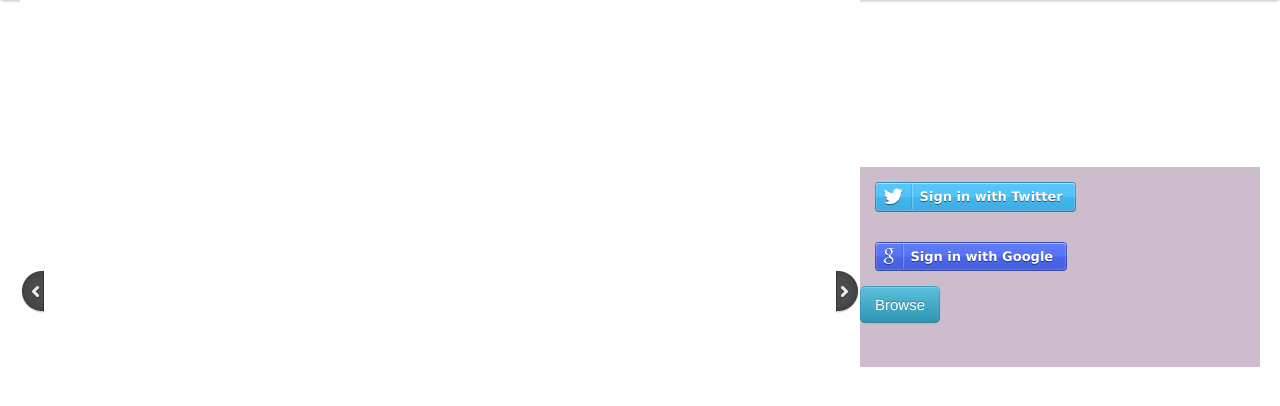
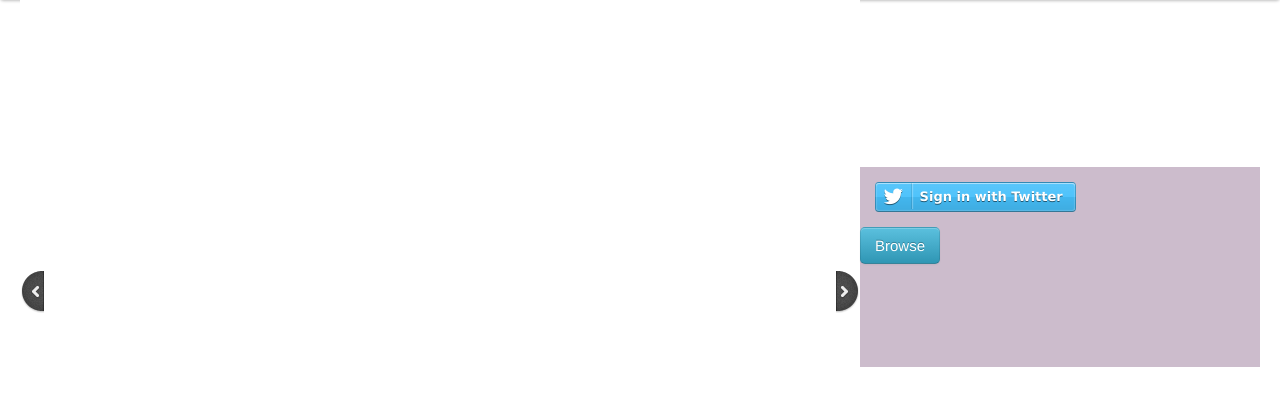
Before and after one commit to harit-sunrun/youtube, a Django app: template templates/index.html in a window 1280 px wide. Shown: the part 40-446 px from the top of the page. Run offline with Django 3.2, Linux system fonts and the light colour scheme; the template is opened without the code that fills it, so the values that code supplies are empty; some libraries are stand-ins or nearby versions.

Commit message:
disabled sign up with Google

```diff
--- a/templates/home.html
+++ b/templates/home.html
@@ -146,7 +146,7 @@
         <!--div class="modal-body">
         </div-->
         <div class="modal-body">
-            <a class="zocial google buttons" href="{% url socialauth_begin 'google' %}">Sign in with Google</a>
+            <!--a class="zocial google buttons" href="{% url socialauth_begin 'google' %}">Sign in with Google</a-->
             <a class="zocial twitter buttons" href="{% url socialauth_begin 'twitter' %}">Sign in with Twitter</a>
             <!--a class="zocial facebook buttons" href="{% url socialauth_begin 'facebook' %}">Sign in with Facebook</a-->
         </div>
--- a/templates/index.html
+++ b/templates/index.html
@@ -19,7 +19,7 @@
     <div id="login">
         <!--a class="zocial facebook buttons" href="{% url socialauth_begin 'facebook' %}">Sign in with Facebook</a-->
         <a class="zocial twitter buttons" href="{% url socialauth_begin 'twitter' %}">Sign in with Twitter</a>
-        <a class="zocial google buttons" href="{% url socialauth_begin 'google' %}">Sign in with Google</a>
+        <!--a class="zocial google buttons" href="{% url socialauth_begin 'google' %}">Sign in with Google</a-->
         <div id="browse_app">
             <a id="home_button" class="btn btn-large btn-info" href="/done">Browse</a>
         </div>
```
